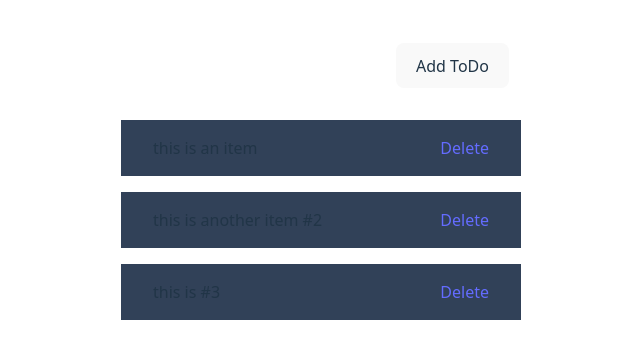
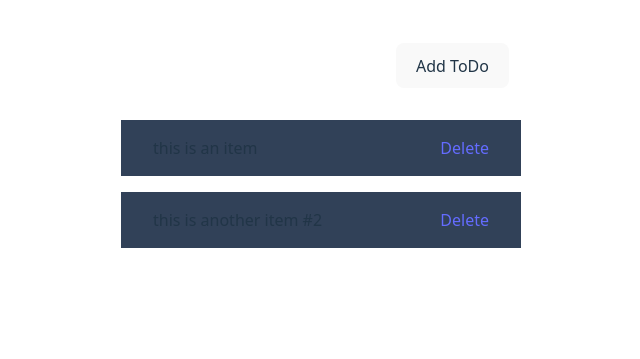
Before and after one commit to anthonyholiday/react-to-do-app, a React (Vite) app: page / in a window 1280 px wide. Shown: the part 277-636 px from the top of the page, without its empty margins (319-959 px from the left). Built offline with nearby package versions, Linux system fonts and the light colour scheme.

Commit message:
Moved the toDoList state to App.jsx

```diff
--- a/src/App.jsx
+++ b/src/App.jsx
@@ -1,10 +1,18 @@
 import { useState } from 'react'
 import ToDoInput from "./components/toDoInput.jsx"
 import ToDoList from "./components/toDoList.jsx"
-import Item from "./components/toDoItem.jsx"
 
 function App() {
-  const [toDos, setToDos] = useState("Hello this is state")
+  const [toDoList, setToDoList] = useState([
+    {
+        title: "this is an item",
+        id: crypto.randomUUID()
+    },
+    {
+        title: "this is another item #2",
+        id: crypto.randomUUID()
+    }
+])
 
   return (
       <main>
@@ -12,7 +20,7 @@ function App() {
           <div className="max-w-7xl">
             <div className="todo-app-wrapper flex flex-col items-center justify-items-stretch w-100% gap-8">
               <ToDoInput />
-              <ToDoList />
+              <ToDoList toDoList={toDoList} />
             </div>
           </div>
         </div>
--- a/src/components/toDoList.jsx
+++ b/src/components/toDoList.jsx
@@ -1,23 +1,12 @@
 import React from "react"
 import Item from "./toDoItem.jsx"
 
-export default function ToDoList(props)  {
-    const [toDoList, setToDoList] = React.useState([
-        {
-            title: "this is an item"
-        },
-        {
-            title: "this is another item #2"
-        },
-        {
-            title: "this is #3"
-        }
-    ])
+export default function ToDoList({ toDoList })  {
     return (
         <ul className="flex flex-col gap-4">
             {
                 toDoList.map(item => {
-                return <Item title={item.title} />
+                return <Item key={item.id} title={item.title} />
                 })
             }
         </ul>
--- a/src/components/todoInput.jsx
+++ b/src/components/todoInput.jsx
@@ -1,6 +1,7 @@
 import React from "react"
+import ToDoList from "./toDoList.jsx"
 
-export default function ToDoInput() {
+export default function ToDoInput({ addToDo }) {
     const [inputValue, setInputValue] = React.useState("")
     const handleSubmit = (event) => {
         event.preventDefault()
```
